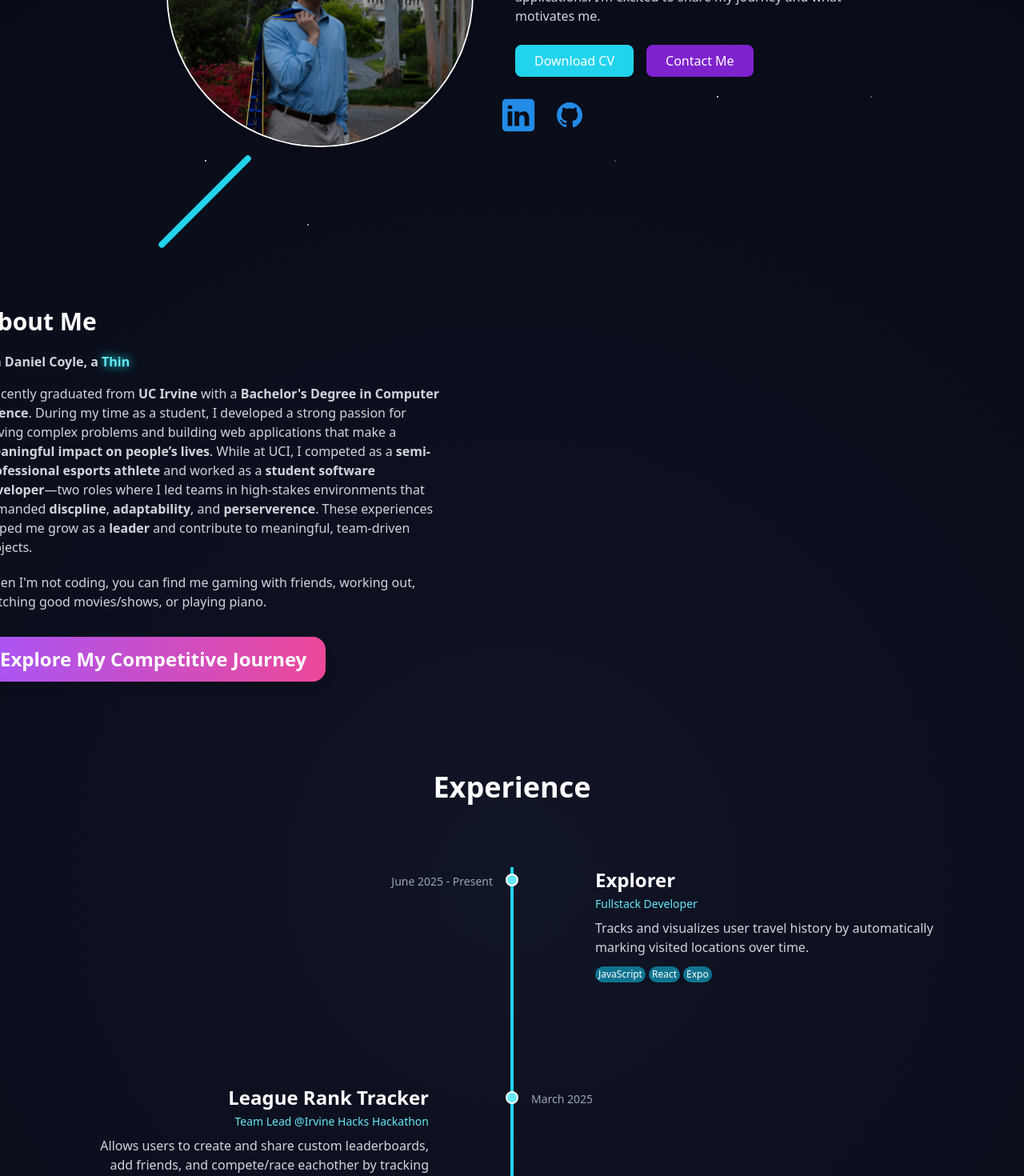
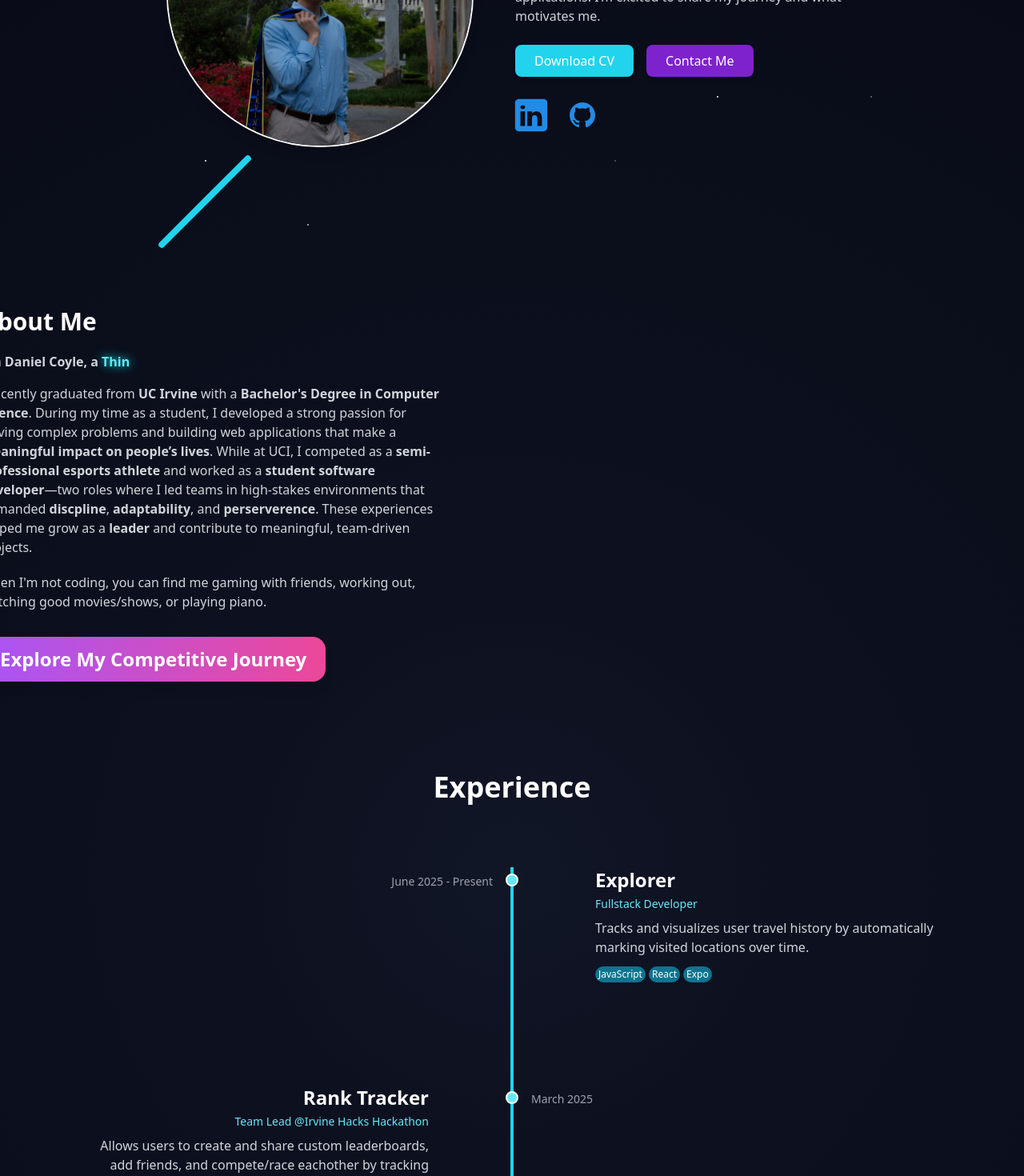
Before and after one commit to XiaoDanny/XiaoDannyPortfolio, a Next.js app: page / in a window 1280 px wide. Shown: the part 440-1910 px from the top of the page at 80% size. Built offline with nearby package versions, Linux system fonts and the light colour scheme.

Commit message:
resume update + LI GH updat

```diff
--- a/src/app/components/Timeline.tsx
+++ b/src/app/components/Timeline.tsx
@@ -20,7 +20,7 @@ const projects: ProjectEntry[] = [
     technologies: ["JavaScript", "React", "Expo"],
   },
   {
-    name: "League Rank Tracker",
+    name: "Rank Tracker",
     role: "Team Lead @Irvine Hacks Hackathon",
     description:
       "Allows users to create and share custom leaderboards, add friends, and compete/race eachother by tracking real-time ranking updates through an interactive dashboard.",
--- a/src/app/page.tsx
+++ b/src/app/page.tsx
@@ -253,7 +253,7 @@ export default function Home() {
                 </p>
                 <div className="flex flex-col md:flex-row gap-4">
                   <a
-                    href="/Daniel_Coyle_Resume.pdf"
+                    href="/DanielCoyleResumeSep2025.pdf"
                     download
                     className="hover:scale-110 transition-transform duration-200 bg-cyan-400 text-white px-6 py-2 rounded-lg shadow-md hover:bg-blue-600 hover:shadow-[0_0_8px_rgb(14,188,212)] md:translate-x-5"
                   >
@@ -266,7 +266,7 @@ export default function Home() {
                     Contact Me
                   </a>
                 </div>
-                <div className="flex gap-4 mt-6">
+                <div className="flex gap-4 mt-6 md:translate-x-4">
                   <a
                     href="https://www.linkedin.com/in/danieljcoyle/"
                     target="_blank"
```
Also changed, not shown: 2 other files (tests, documents, lock files or other folders).
